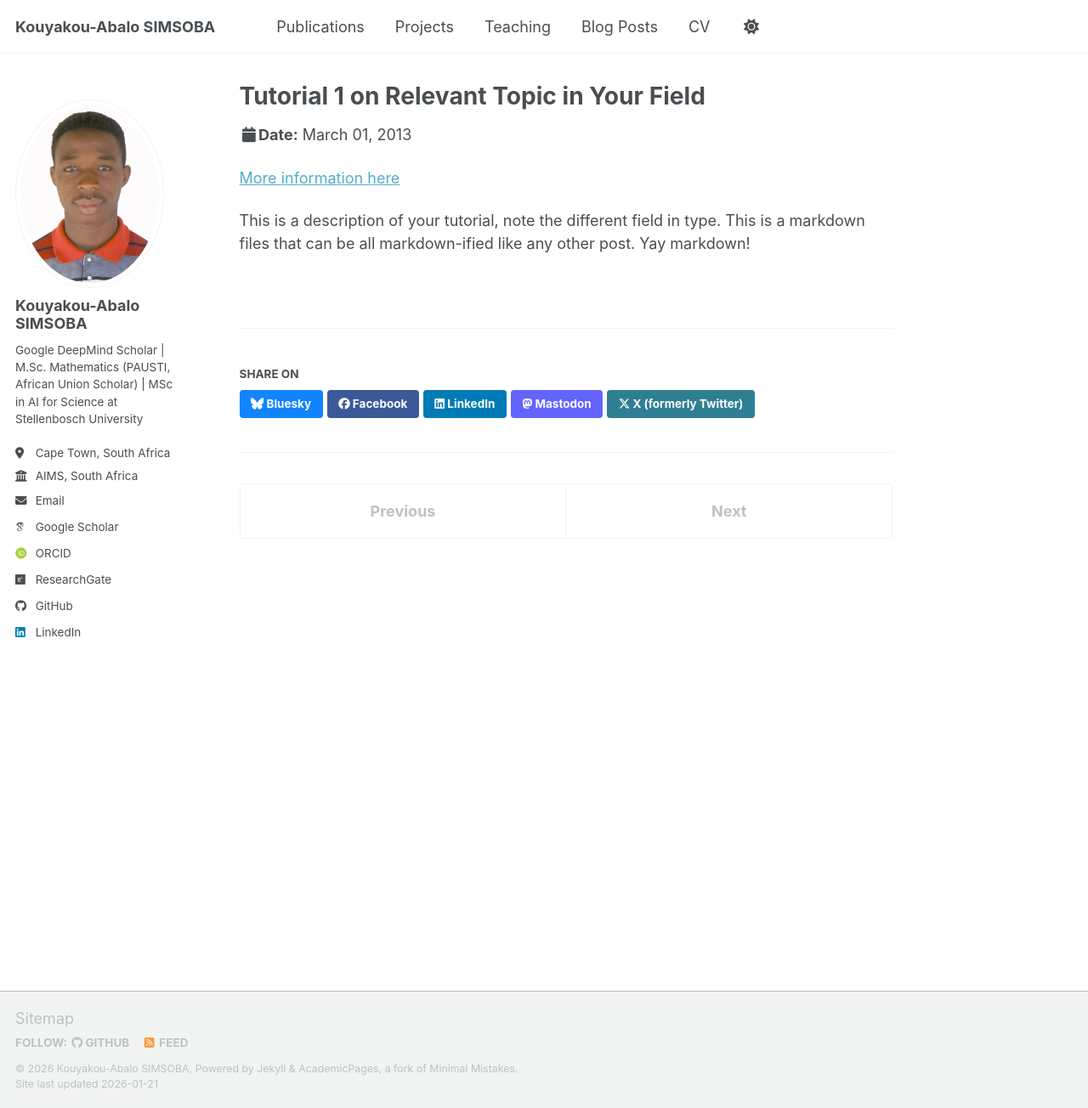
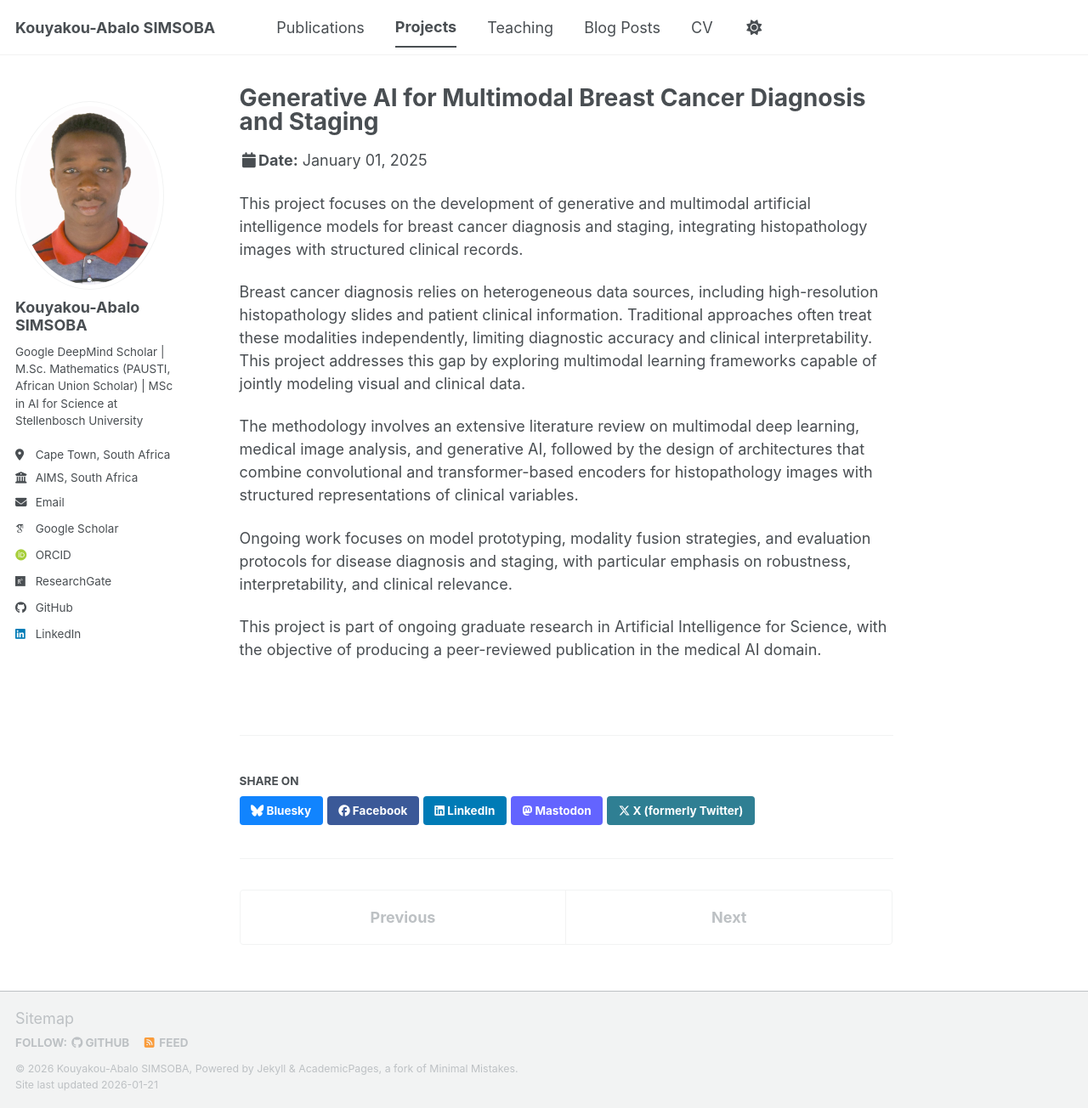
Before and after one commit to simsoba-research/simsoba-research.github.io, a Jekyll site: the page built from _talks/2013-03-01-tutorial-1.md, in a window 1280 px wide and 1304 px high. Shown: the whole window at 85% size. Built offline with Jekyll 4.4.1, drawn with Linux system fonts in a browser that asks for light colours; some web fonts are replaced; a script bundle is joined from its source files by our own code; library files that are not in the unit come from our copies.

Commit message:
Update 2013-03-01-tutorial-1.md

```diff
--- a/_talks/2013-03-01-tutorial-1.md
+++ b/_talks/2013-03-01-tutorial-1.md
@@ -1,13 +1,19 @@
 ---
-title: "Tutorial 1 on Relevant Topic in Your Field"
+title: "Generative AI for Multimodal Breast Cancer Diagnosis and Staging"
 collection: talks
-type: "Tutorial"
-permalink: /talks/2013-03-01-tutorial-1
-venue: "UC-Berkeley Institute for Testing Science"
-date: 2013-03-01
-location: "Berkeley, CA, USA"
+type: "Research Project"
+permalink: /projects/generative-ai-multimodal-breast-cancer
+venue: "AIMS South Africa"
+date: 2025-01-01
+location: "Cape Town, South Africa"
 ---
 
-[More information here](http://exampleurl.com)
+This project focuses on the development of generative and multimodal artificial intelligence models for breast cancer diagnosis and staging, integrating histopathology images with structured clinical records.
 
-This is a description of your tutorial, note the different field in type. This is a markdown files that can be all markdown-ified like any other post. Yay markdown!
+Breast cancer diagnosis relies on heterogeneous data sources, including high-resolution histopathology slides and patient clinical information. Traditional approaches often treat these modalities independently, limiting diagnostic accuracy and clinical interpretability. This project addresses this gap by exploring multimodal learning frameworks capable of jointly modeling visual and clinical data.
+
+The methodology involves an extensive literature review on multimodal deep learning, medical image analysis, and generative AI, followed by the design of architectures that combine convolutional and transformer-based encoders for histopathology images with structured representations of clinical variables.
+
+Ongoing work focuses on model prototyping, modality fusion strategies, and evaluation protocols for disease diagnosis and staging, with particular emphasis on robustness, interpretability, and clinical relevance.
+
+This project is part of ongoing graduate research in Artificial Intelligence for Science, with the objective of producing a peer-reviewed publication in the medical AI domain.
```
